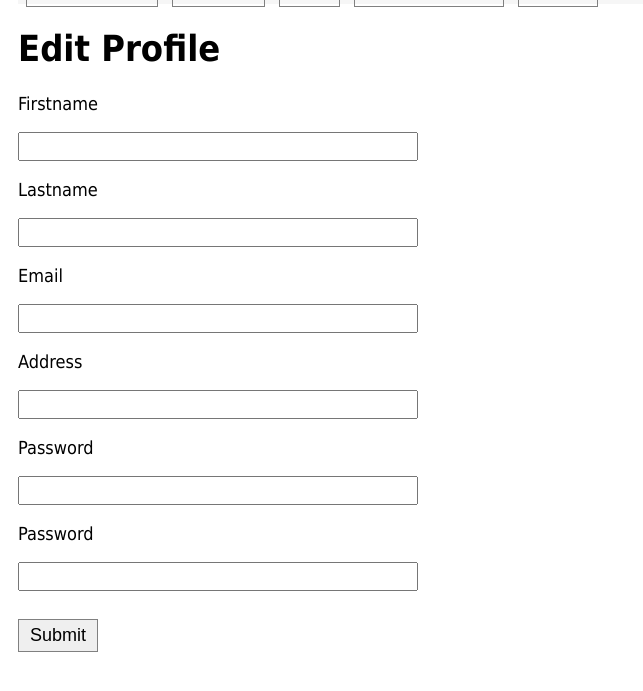
After one commit to WSU-CptS-322-Fall-2023/studentapp-elperez1725, a Python web app: template app/templates/edit_profile.html in a window 1280 px wide. The commit adds this page. Shown: the part 46-737 px from the top of the page, without its empty margins (0-643 px from the left). Run offline with Jinja, Linux system fonts and the light colour scheme; the template is opened without the code that fills it, so the values that code supplies are empty, except form fields; tables that the repository leaves empty hold one stand-in row (values such as "Sample post"); form fields are guessed from the names that the template uses; some libraries are stand-ins or nearby versions.

Commit message:
Version v.07 -Added the profile page

```diff
--- /dev/null
+++ b/app/templates/edit_profile.html
@@ -0,0 +1,57 @@
+{% extends "base.html" %}
+
+{% block content %}
+
+    <h1> Edit Profile </h1>
+    {% if form %}
+        <form action="" method="POST">
+            {{ form.hidden_tag() }}
+
+                <p>{{ form.firstname.label }}</p>
+                <p>{{ form.firstname(class='textinput') }}</p>
+
+                {% for error in form.firstname.errors %}
+                <span style="color: red;">{{ error }}</span>
+                {% endfor %}
+
+                <p>{{ form.lastname.label }}</p>
+                <p>{{ form.lastname(class='textinput') }}</p>
+
+                {% for error in form.lastname.errors %}
+                <span style="color: red;">{{ error }}</span>
+                {% endfor %}
+
+                <p>{{ form.email.label }}</p>
+                <p>{{ form.email(class='textinput') }}</p>
+
+                {% for error in form.email.errors %}
+                <span style="color: red;">{{ error }}</span>
+                {% endfor %}
+
+                <p>{{ form.address.label }}</p>
+                <p>{{ form.address(row = 3, class='textinput') }}</p>
+
+                {% for error in form.address.errors %}
+                <span style="color: red;">{{ error }}</span>
+                {% endfor %}
+
+                <p>{{ form.password.label }}</p>
+                <p>{{ form.password(class='textinput') }}</p>
+
+                {% for error in form.password.errors %}
+                <span style="color: red;">{{ error }}</span>
+                {% endfor %}
+
+                <p>{{ form.password2.label }}</p>
+                <p>{{ form.password2(class='textinput') }}</p>
+
+                {% for error in form.password2.errors %}
+                <span style="color: red;">{{ error }}</span>
+                {% endfor %}
+
+            <p>{{ form.submit(class='button')}}</p>
+        </form>
+
+        {% endif %}
+
+{% endblock %}
```
Also changed, not shown: app/forms.py (+19 -1 lines), app/routes.py (+30 -1 lines), app/templates/display_profile.html (+6 -1 lines), student.db.
